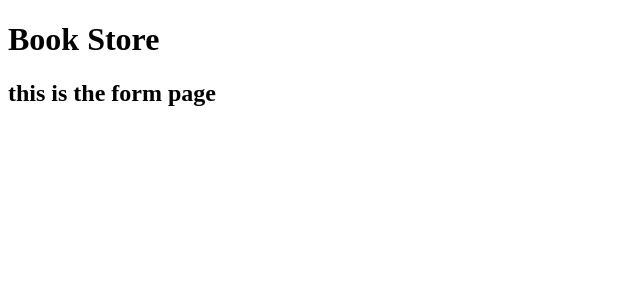
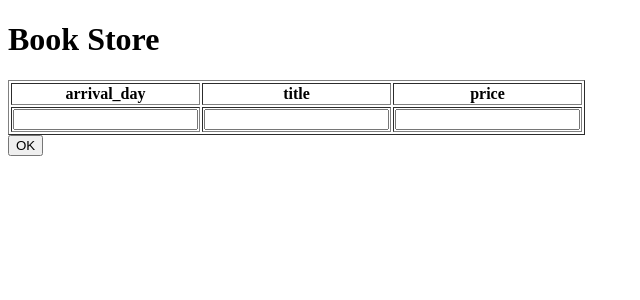
Before and after one commit to Egyh/flask-test-app, a Flask app: page /form in a window 1280 px wide. Shown: the top 300 px of the page, without its empty margins (0-640 px from the left). Run offline with Flask 3, Linux system fonts and the light colour scheme; parts of the project's set-up code (start-up, migrations or seed data) failed here and were passed over.

Commit message:
added form function

```diff
--- a/flaskr/db.py
+++ b/flaskr/db.py
@@ -5,4 +5,4 @@ DATABASE = 'database.db'
 def create_books_table():
     con = sqlite3.connect(DATABASE)#コネクションオブジェクト(データベースのアクセス)
     con.execute("CREATE TABLE books (title, price, arrival_day)")#テーブルSQL作成
-    con.close
+    con.close()
--- a/flaskr/main.py
+++ b/flaskr/main.py
@@ -1,5 +1,5 @@
 from flaskr import app  # app インスタンスをimport
-from flask import render_template
+from flask import render_template, request, redirect, url_for
 import sqlite3
 DATABASE = 'database.db'
 
@@ -7,6 +7,7 @@ DATABASE = 'database.db'
 def index():
     con = sqlite3.connect(DATABASE)
     db_books = con.execute('SELECT * FROM books').fetchall()
+    con.close()
 
     books = []
     for row in db_books:
@@ -22,3 +23,17 @@ def form():
     return render_template(
         'form.html'
         )
+
+@app.route('/register', methods=['post'])
+def register():
+    title = request.form['title']
+    price = request.form['price']
+    arrival_day = request.form['arrival_day']
+
+    con = sqlite3.connect(DATABASE)
+    con.execute('INSERT INTO books VALUES(?, ?, ?)',
+                [title, price, arrival_day])
+    con.commit()
+    con.close()
+
+    return redirect(url_for('index'))
--- a/flaskr/templates/form.html
+++ b/flaskr/templates/form.html
@@ -7,6 +7,25 @@
 </head>
 <body>
     <h1>Book Store</h1>
-    <h2>this is the form page</h2>
+    <form method="post" action="{{ url_for('register') }}">
+        <table border="1">
+            <tr>
+
+                <th>arrival_day</th>
+                <th>title</th>
+                <th>price</th>
+
+            </tr>
+
+            <tr>
+
+                <td><input type="text" name="arrival_day"></td>
+                <td><input type="text" name="title"></td>
+                <td><input type="text" name="price"></td>
+
+            </tr>
+        </table>
+        <input type="submit" value="OK">
+    </form>
 </body>
 </html>
```
Also changed, not shown: database.db.
